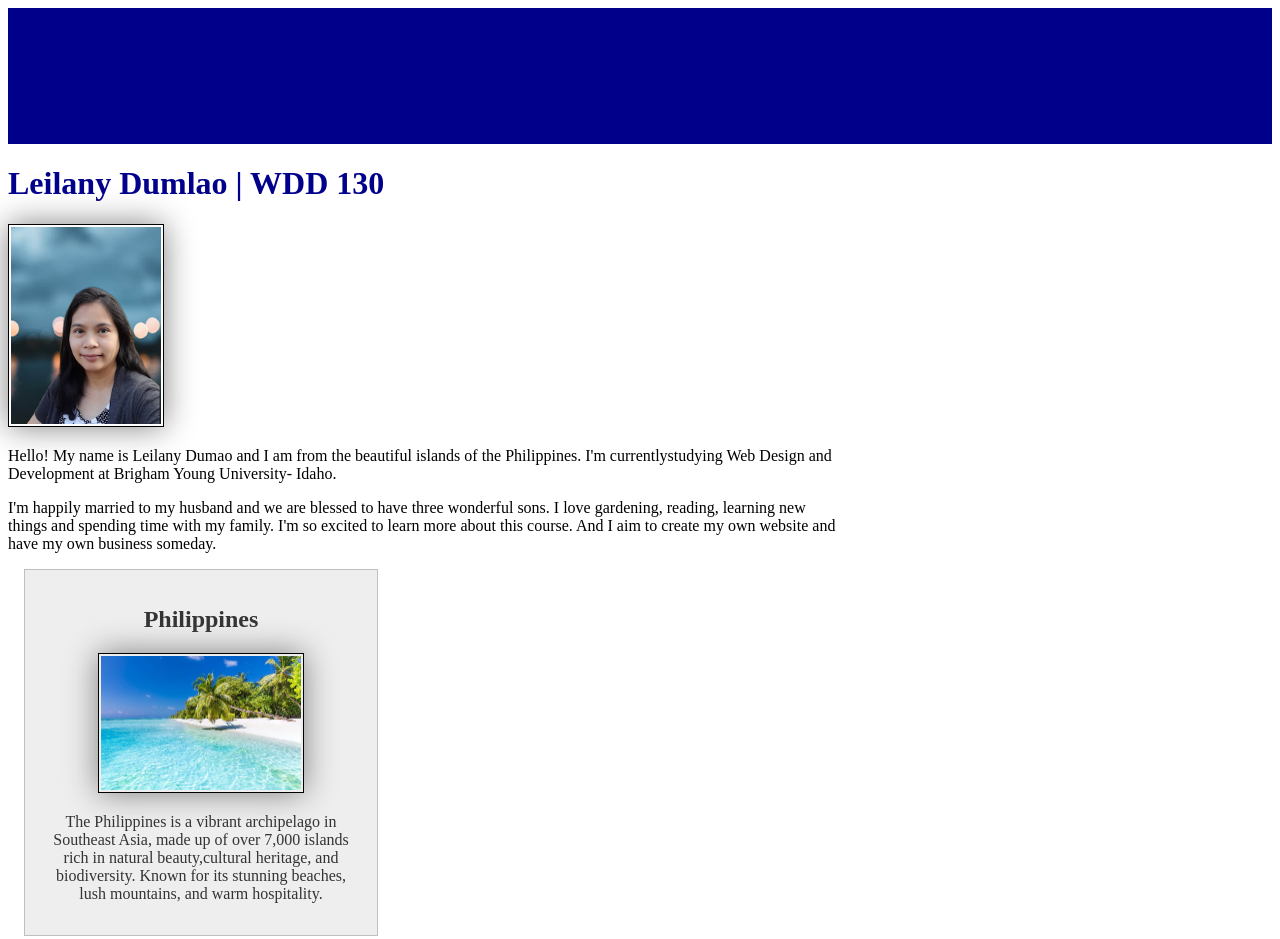
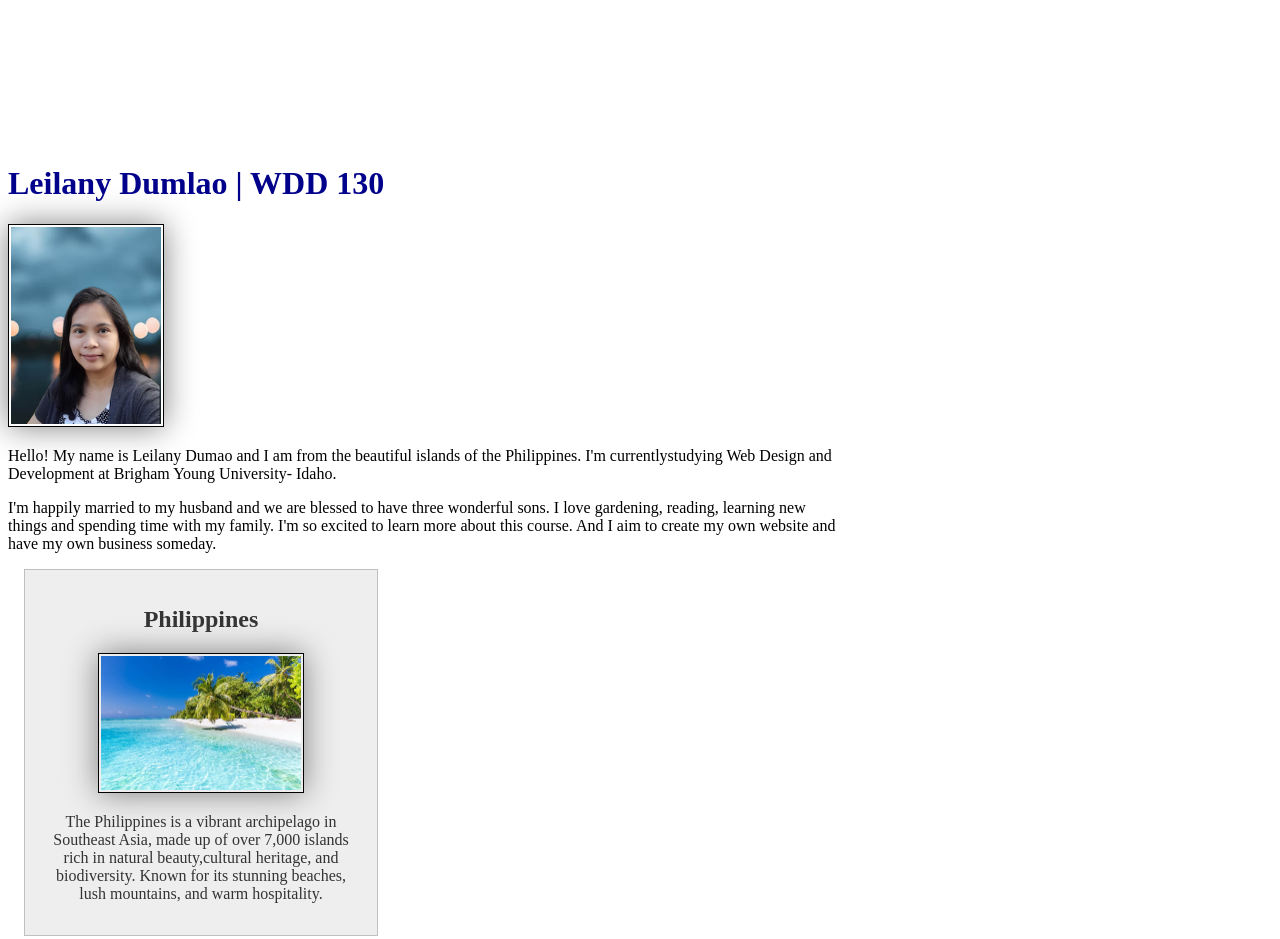
Before and after one commit to ldumlao1204/wdd130, a plain HTML site: page index.html in a window 1280 px wide. Shown: the top 939 px of the page. Drawn offline with Linux system fonts and the light colour scheme.

```diff
--- a/styles/styles.css
+++ b/styles/styles.css
@@ -14,12 +14,12 @@
 }
 
 nav {
-    background-color: var(--heading-background-color);
+    background-color: var(--heading-backgound-color);
     padding: var(--nav-padding);
 }
 
 nav a {
-    color: var(--heading-background-color);
+    color: var(--heading-text-color);
     display: block;
     padding: var(--nav-link-padding);
 }
```
